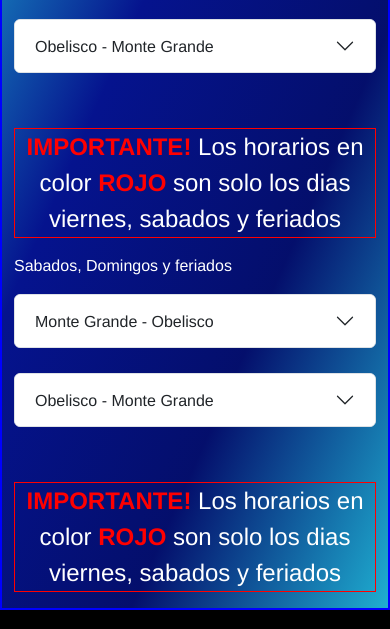
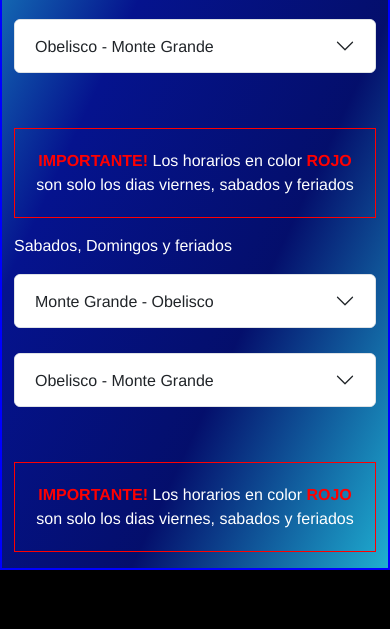
Before and after one commit to montegrandebus/montegrandebus, a website: page paginas/Horarios.html in a window 390 px wide. Shown: the part 900-1529 px from the top of the page. Drawn offline with nearby package versions, Linux system fonts and the light colour scheme.

Commit message:
hecho horarios

```diff
--- a/scss/_horarios.scss
+++ b/scss/_horarios.scss
@@ -61,10 +61,9 @@
         font-size: 2em;
         }
         &__p {
-            font-size:map-get($letras,t2);
             text-align: center;
             margin-top: 30px;
-            padding:0;
+            padding: 20px;
         }
     }
 }
```
Also changed, not shown: css/main.css.
